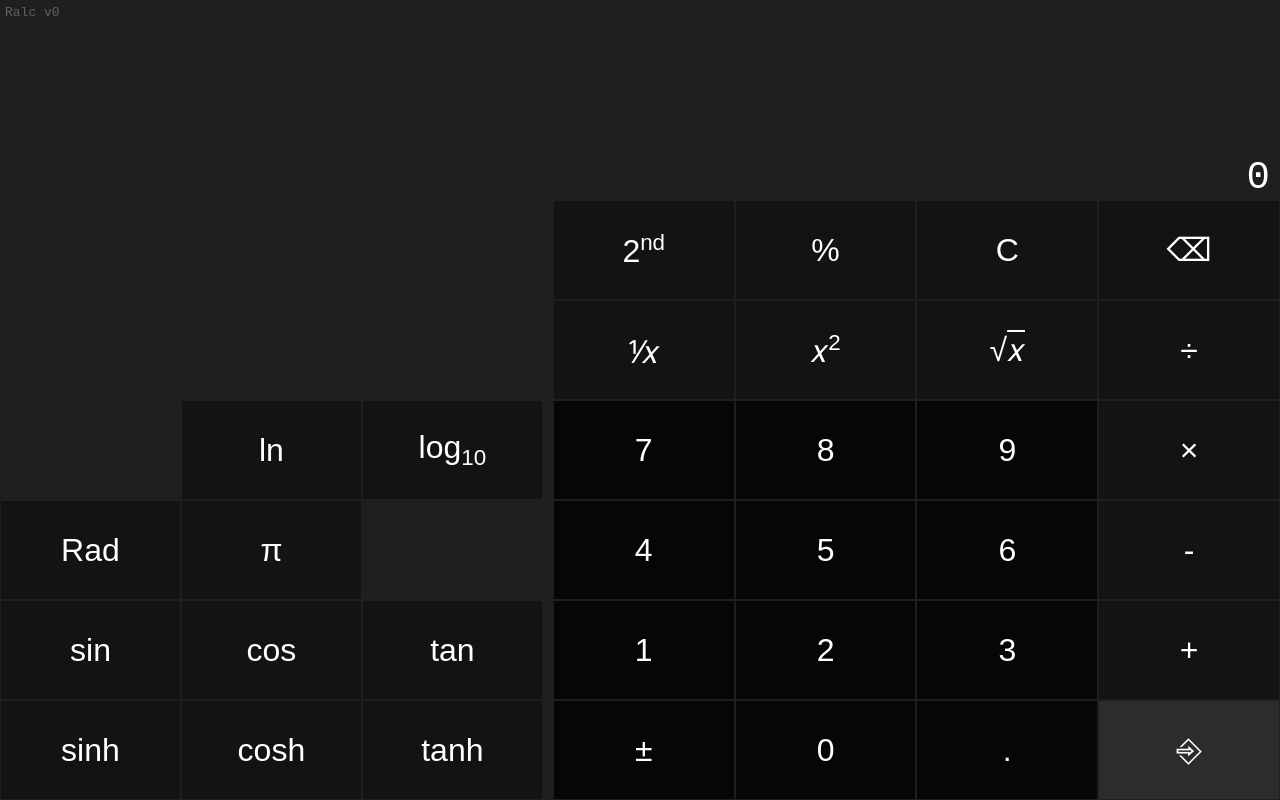
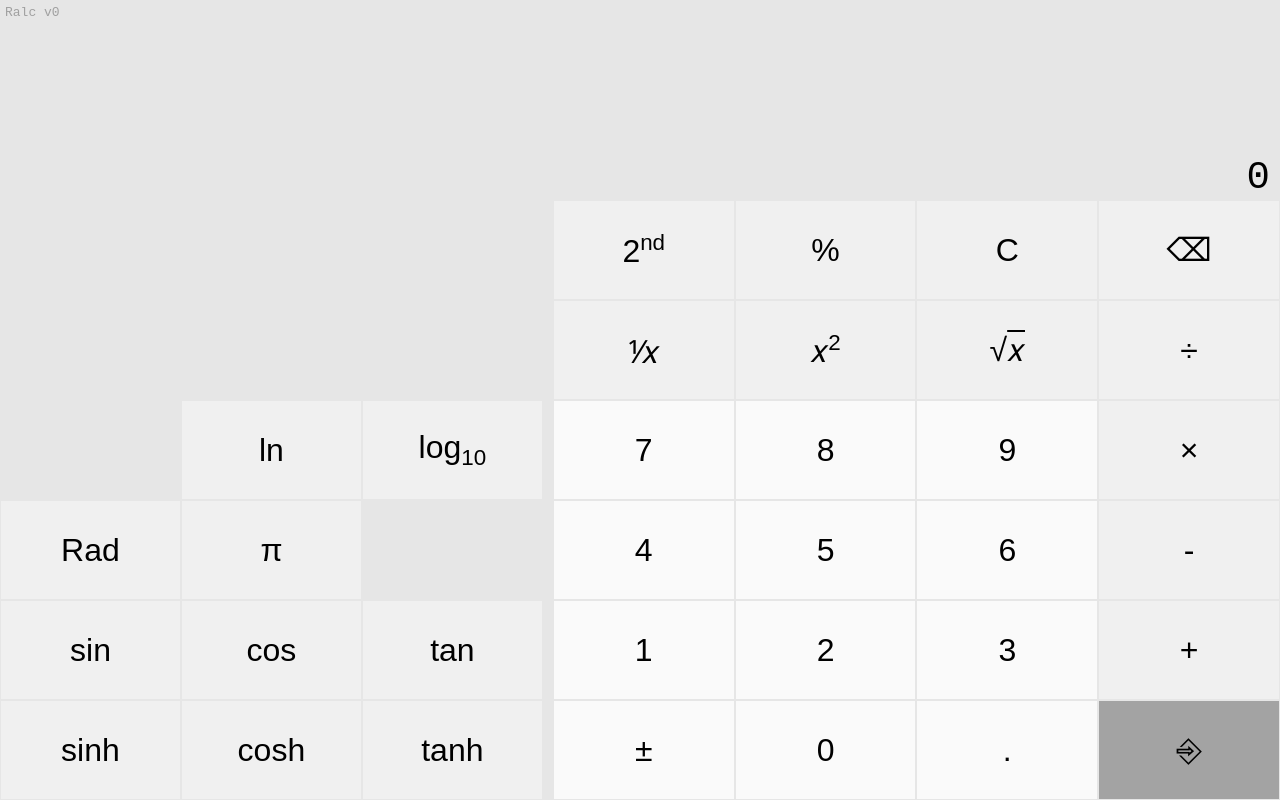
Before and after one commit to Shamus03/ralc, a React (Create React App) app: page / in a window 1280 px wide. Built offline with nearby package versions, Linux system fonts and the light colour scheme.

Commit message:
Light mode

```diff
--- a/src/App.css
+++ b/src/App.css
@@ -1,8 +1,42 @@
+:root {
+  --background-color: #e6e6e6;
+  --text-color: black;
+  --muted-text-color: #636363;
+  --very-muted-text-color: #a0a0a0;
+
+  --calculator-button-color: #f0f0f0;
+  --calculator-button-dark-color: #fafafa;
+  --calculator-button-light-color: #a3a3a3;
+  --calculator-button-hover-color: #b3b3b3;
+  --calculator-button-active-color: #a5a5a5;
+
+  --scrollbar-thumb-color: #686868;
+  --scrollbar-thumb-hover-color: #555;
+}
+
+@media (prefers-color-scheme: dark) {
+  :root {
+    --background-color: #1f1f1f;
+    --text-color: white;
+    --muted-text-color: #c5c5c5;
+    --very-muted-text-color: #646464;
+
+    --calculator-button-color: #131313;
+    --calculator-button-dark-color: #060606;
+    --calculator-button-light-color: #2c2c2c;
+    --calculator-button-hover-color: #4b4b4b;
+    --calculator-button-active-color: #5f6164;
+
+    --scrollbar-thumb-color: #686868;
+    --scrollbar-thumb-hover-color: #555;
+  }
+}
+
 body {
   margin: 0;
   position: relative;
-  color: white;
-  background: #1f1f1f;
+  color: var(--text-color);
+  background: var(--background-color);
   overflow-y: hidden;
   display: flex;
   justify-content: center;
@@ -53,7 +87,7 @@ html, body, #root {
 
 .calculator-stack {
   width: 100%;
-  color: #c5c5c5;
+  color: var(--muted-text-color);
   overflow-y: auto;
   padding-right: 10px;
   margin-top: auto;
@@ -101,27 +135,27 @@ html, body, #root {
   padding: 0;
   margin: 1px;
   font-size: 2em;
-  color: white;
+  color: var(--text-color);
   border: none;
-  background: #131313;
+  background: var(--calculator-button-color);
   align-items: center;
   justify-content: center;
   user-select: none;
 }
 
 .calculator-button-dark {
-  background: #060606;
+  background: var(--calculator-button-dark-color);
 }
 .calculator-button-light {
-  background: #2c2c2c;
+  background: var(--calculator-button-light-color);
 }
 
 .calculator-button:hover {
-  background: #4b4b4b;
+  background: var(--calculator-button-hover-color);
 }
 
 .calculator-button:active, .calculator-button-active {
-  background: #5f6164;
+  background: var(--calculator-button-active-color);
 }
 
 sup, sub {
@@ -130,7 +164,7 @@ sup, sub {
 
 .version {
   position: fixed;
-  color: #5f6164;
+  color: var(--very-muted-text-color);
   padding-left: env(safe-area-inset-left);
   top: 5px;
   left: 5px;
@@ -152,10 +186,10 @@ sup, sub {
 
 /* Handle */
 ::-webkit-scrollbar-thumb {
-  background: #686868;
+  background: var(--scrollbar-thumb-color);
 }
 
 /* Handle on hover */
 ::-webkit-scrollbar-thumb:hover {
-  background: #555;
+  background: var(--scrollbar-thumb-hover-color);
 }
```
